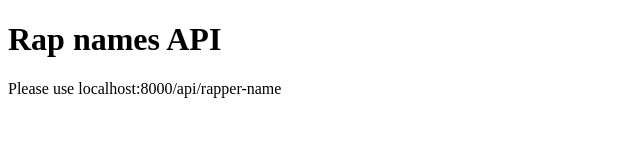
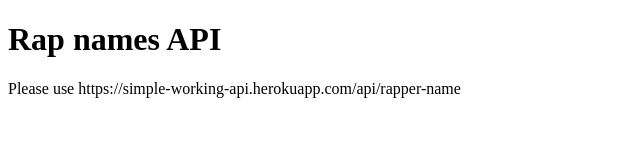
Before and after one commit to fiksie/simple-working-api, a website: page index.html in a window 1280 px wide. Shown: the whole page, without its empty margins (0-640 px from the left). Drawn offline with Linux system fonts and the light colour scheme.

Commit message:
changed api description docs

```diff
--- a/index.html
+++ b/index.html
@@ -8,6 +8,6 @@
 </head>
 <body>
     <h1>Rap names API</h1>
-    <p>Please use localhost:8000/api/rapper-name</p>
+    <p>Please use https://simple-working-api.herokuapp.com/api/rapper-name</p>
 </body>
 </html>
```
